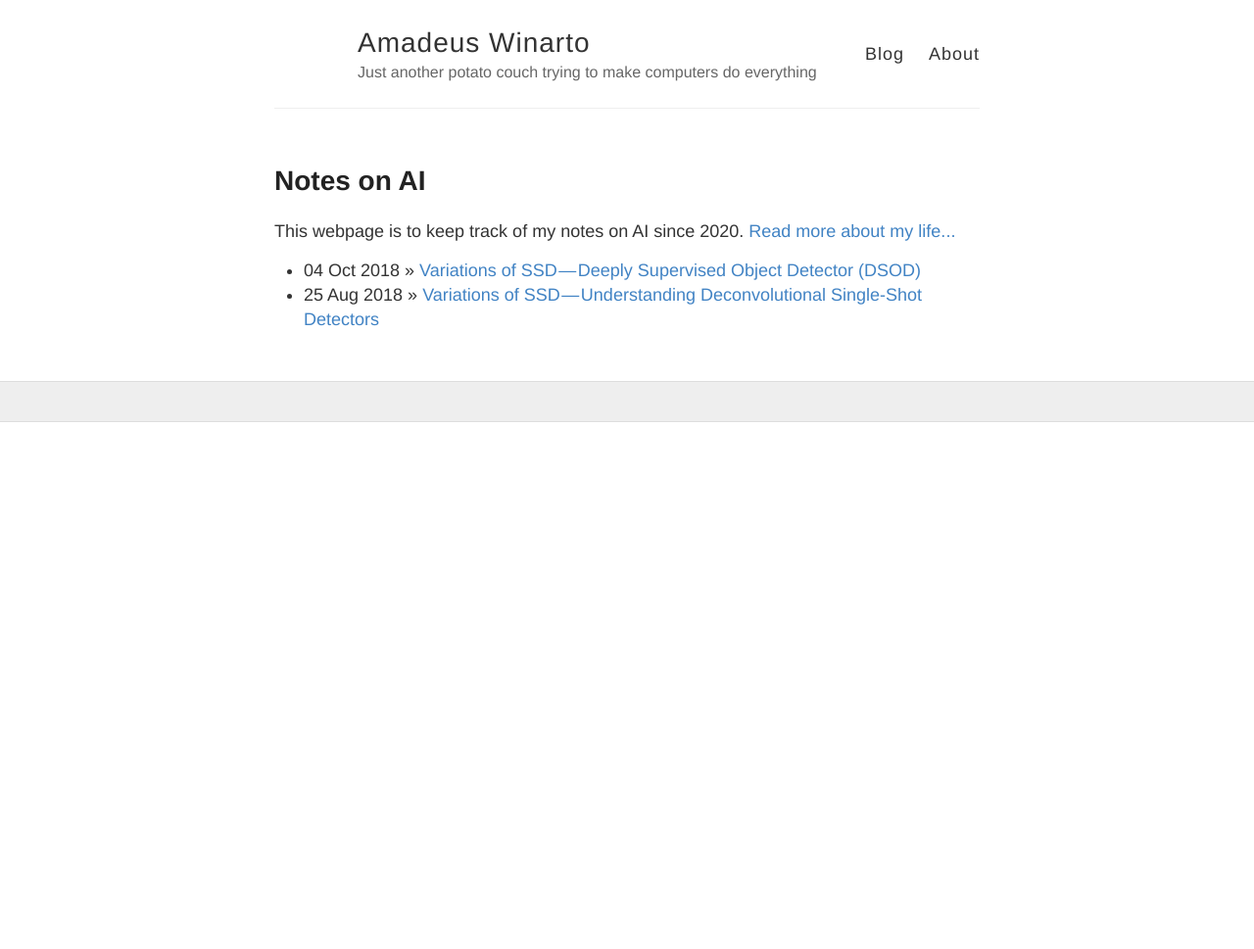
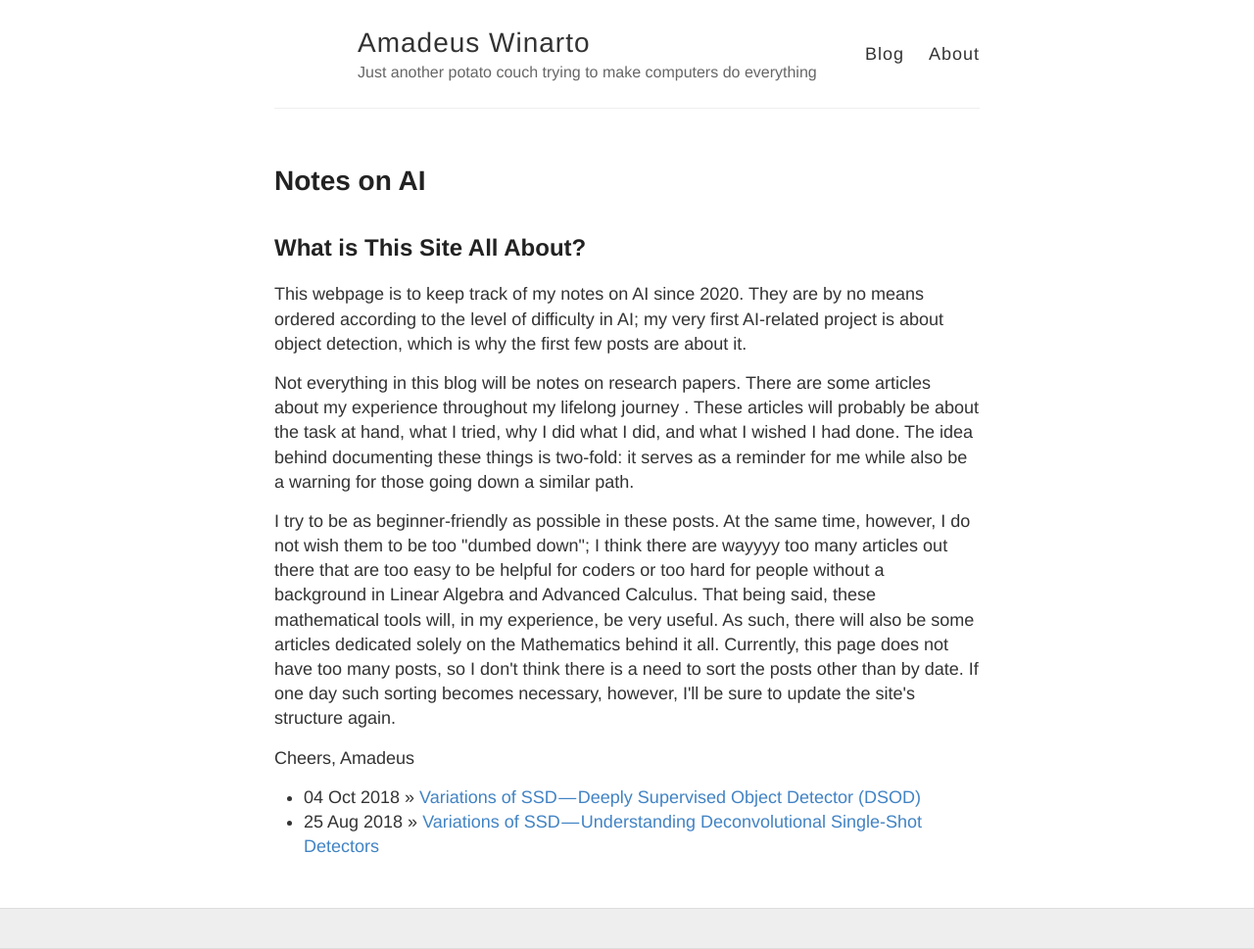
Before and after one commit to Amadeus-Winarto/amadeus-winarto.github.io, a Jekyll site: the page built from index.html, in a window 1280 px wide. Shown: the whole page at 98% size. Built offline with Jekyll 4.4.1, drawn with Linux system fonts in a browser that asks for light colours; before the commit the page ends 900 px from its top, so only the background shows below that.

Commit message:
Update index.html

```diff
--- a/index.html
+++ b/index.html
@@ -4,7 +4,20 @@ title: Notes on AI
 ---
 <div class="blurb">
 	<h1>Notes on AI</h1>
-	<p>This webpage is to keep track of my notes on AI since 2020. <a href="/about">Read more about my life...</a></p>
+	<h2> What is This Site All About? </h2>
+	<p>This webpage is to keep track of my notes on AI since 2020. They are by no means ordered according to the level of difficulty
+	in AI; my very first AI-related project is about object detection, which is why the first few posts are about it. </p>
+	<p>Not everything in this blog will be notes on research papers. There are some articles about my experience throughout my lifelong journey
+	. These articles will probably be about the task at hand, what I tried, why I did what I did, and what I wished I had done. The idea
+		behind documenting these things is two-fold: it serves as a reminder for me while also be a warning for those going down a similar path. </p>
+	<p> I try to be as beginner-friendly as possible in these posts. At the same time, however, I do not wish them to be too "dumbed down";
+		I think there are wayyyy too many articles out there that are too easy to be helpful for coders or too hard for people without a background in
+		Linear Algebra and Advanced Calculus. That being said, these mathematical tools will, in my experience, be very useful. As such,
+		there will also be some articles dedicated solely on the Mathematics behind it all. Currently, this page does not have too many posts,
+		so I don't think there is a need to sort the posts other than by date. If one day such sorting becomes necessary, however, I'll be sure
+		to update the site's structure again. </p>
+	<p> Cheers,
+		Amadeus </p>
 
 	<ul class="posts">
 {% for post in site.posts %}
```
